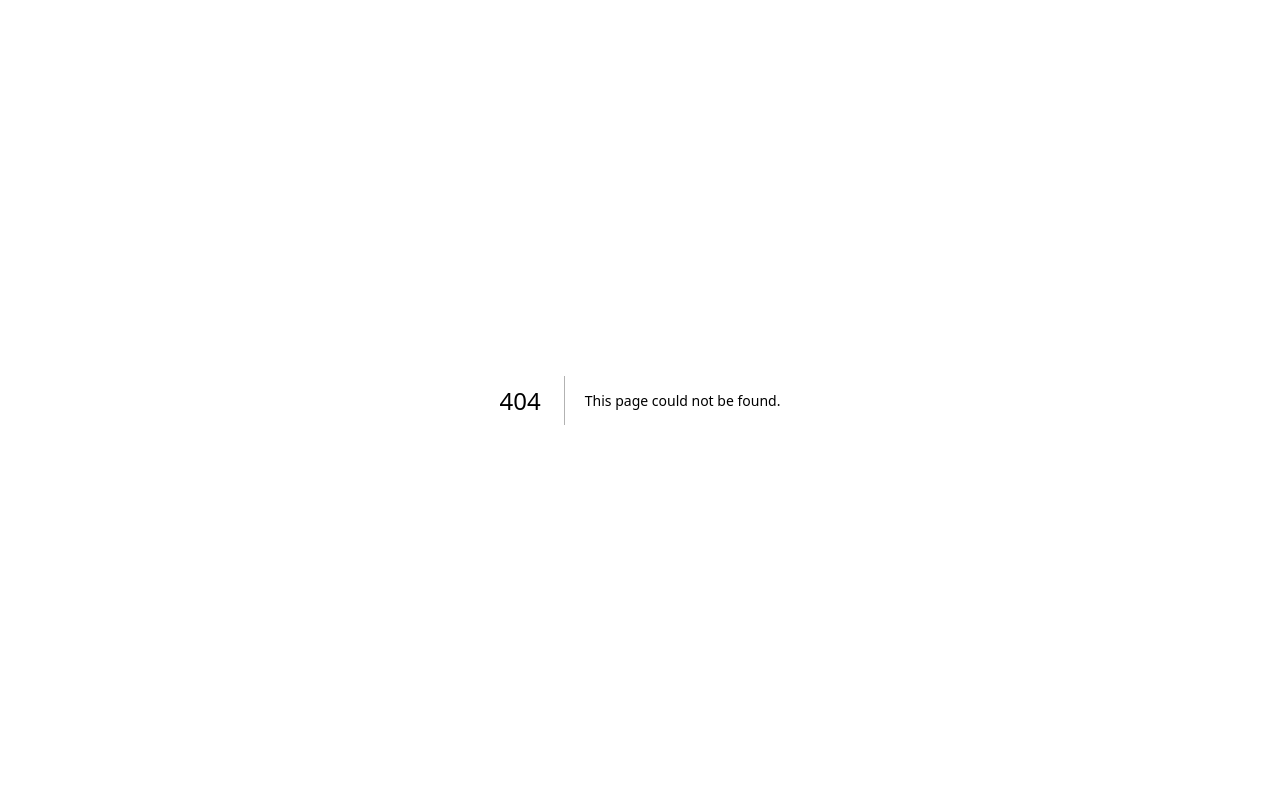
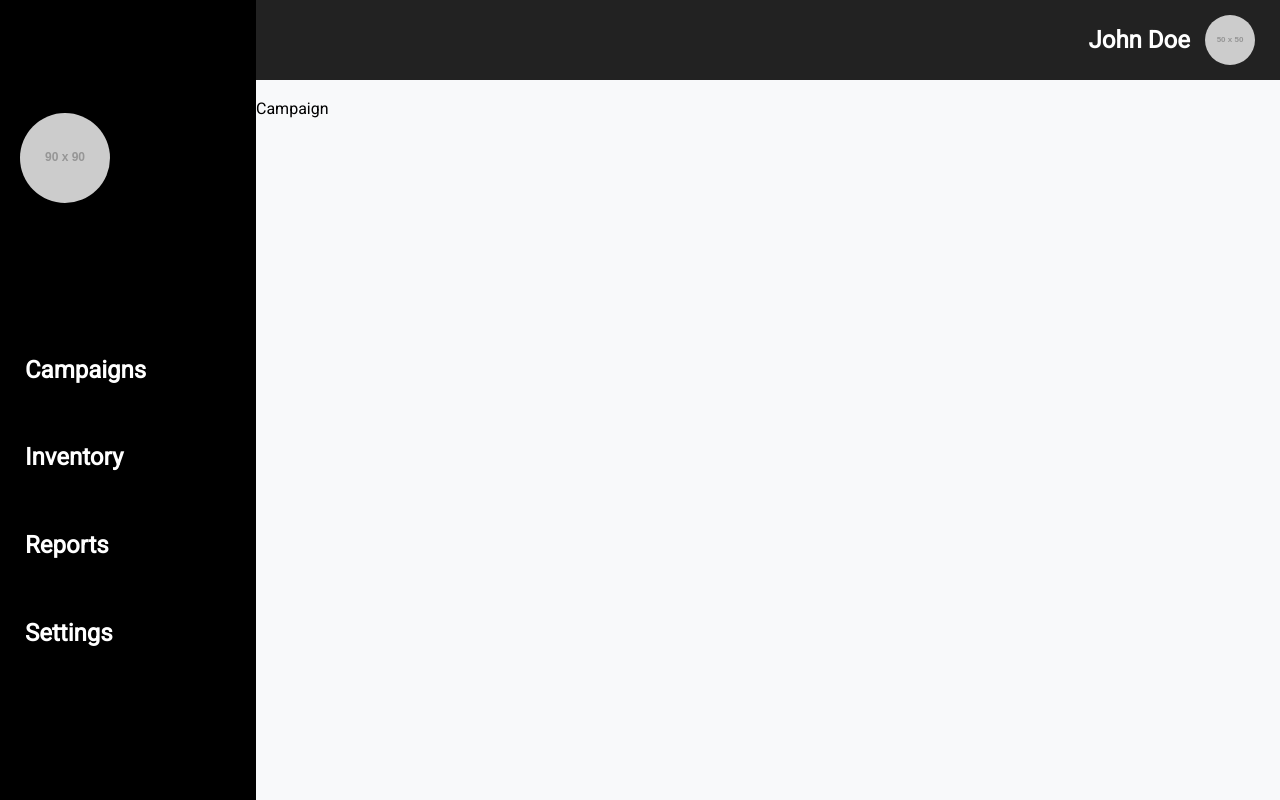
Before and after one commit to patra0o/AdServer-Advertisers-Publishers-Dashboard, a Next.js app: page /advertiser/dashboard/campaign in a window 1280 px wide. Before the commit this address had no page. Built offline with nearby package versions, Linux system fonts and the light colour scheme.

Commit message:
Advertiser Layout created

```diff
--- /dev/null
+++ b/src/app/advertiser/dashboard/campaign/page.tsx
@@ -0,0 +1,7 @@
+import React from 'react'
+
+export default function Campaign() {
+  return (
+    <div>Campaign</div>
+  )
+}
--- /dev/null
+++ b/src/app/advertiser/dashboard/layout.tsx
@@ -0,0 +1,33 @@
+import React from 'react'
+
+// Root Layout for advertiser Dashboard
+export default function DashboardLayout({
+    children,
+}: Readonly<{
+    children: React.ReactNode;
+}>) {
+    return (
+        <div className='advertiser-dashboard-parent'>
+            <div className='advertiser-sidebar'>
+                <img src='https://via.placeholder.com/90x90'></img>
+                <div className='advertiser-sidebar-nav'>
+                    <h2>Campaigns</h2>
+                    <h2>Inventory</h2>
+                    <h2>Reports</h2>
+                    <h2>Settings</h2>
+                </div>
+            </div>
+            <div className='advertiser-main-body'>
+                <div className='navbar'>
+                    <div></div>
+                    <div className='nav-user-details'>
+                        <h2>John Doe</h2>
+                        <img src='https://via.placeholder.com/50x50'></img>
+                        <div></div>
+                    </div>
+                </div><br />
+                {children}
+            </div>
+        </div>
+    )
+}
```
Also changed, not shown: src/app/advertiser/dashboard/page.tsx (+1 -22 lines).
